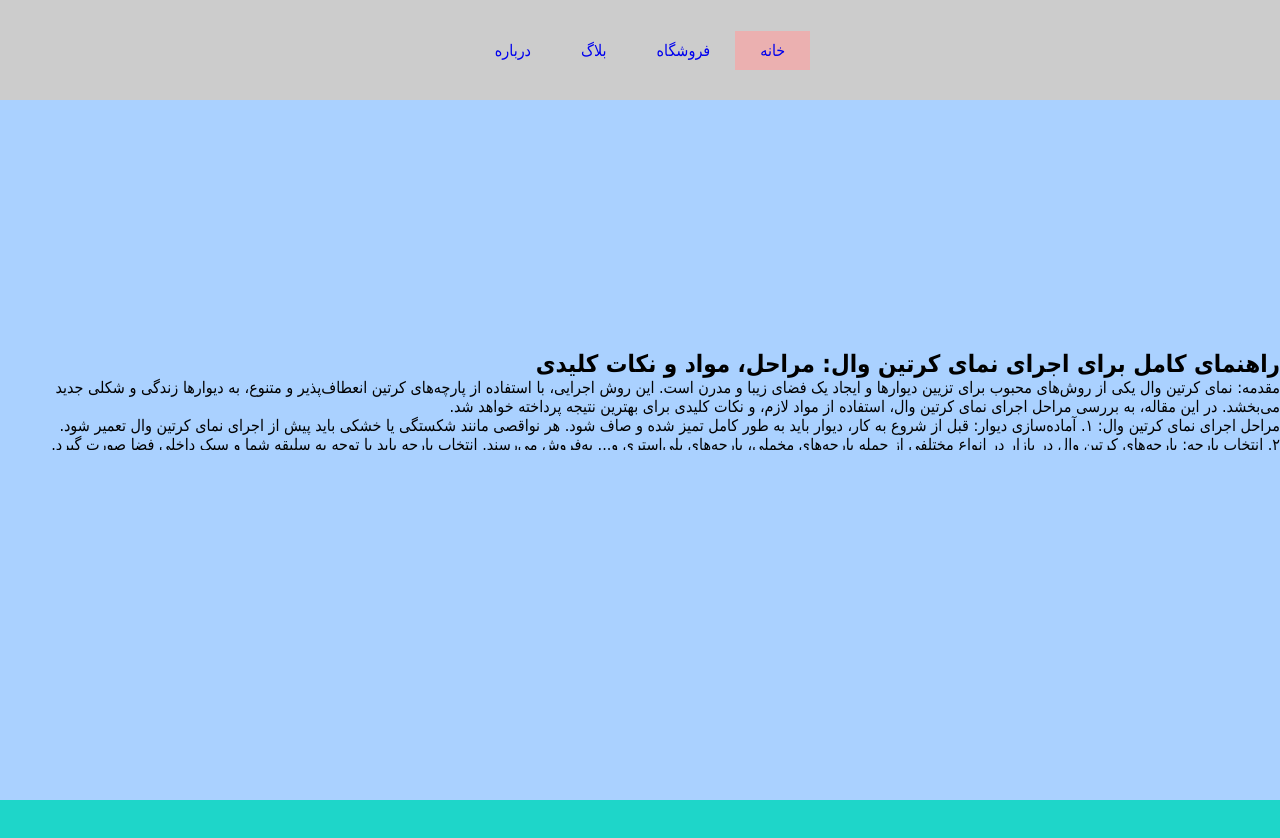
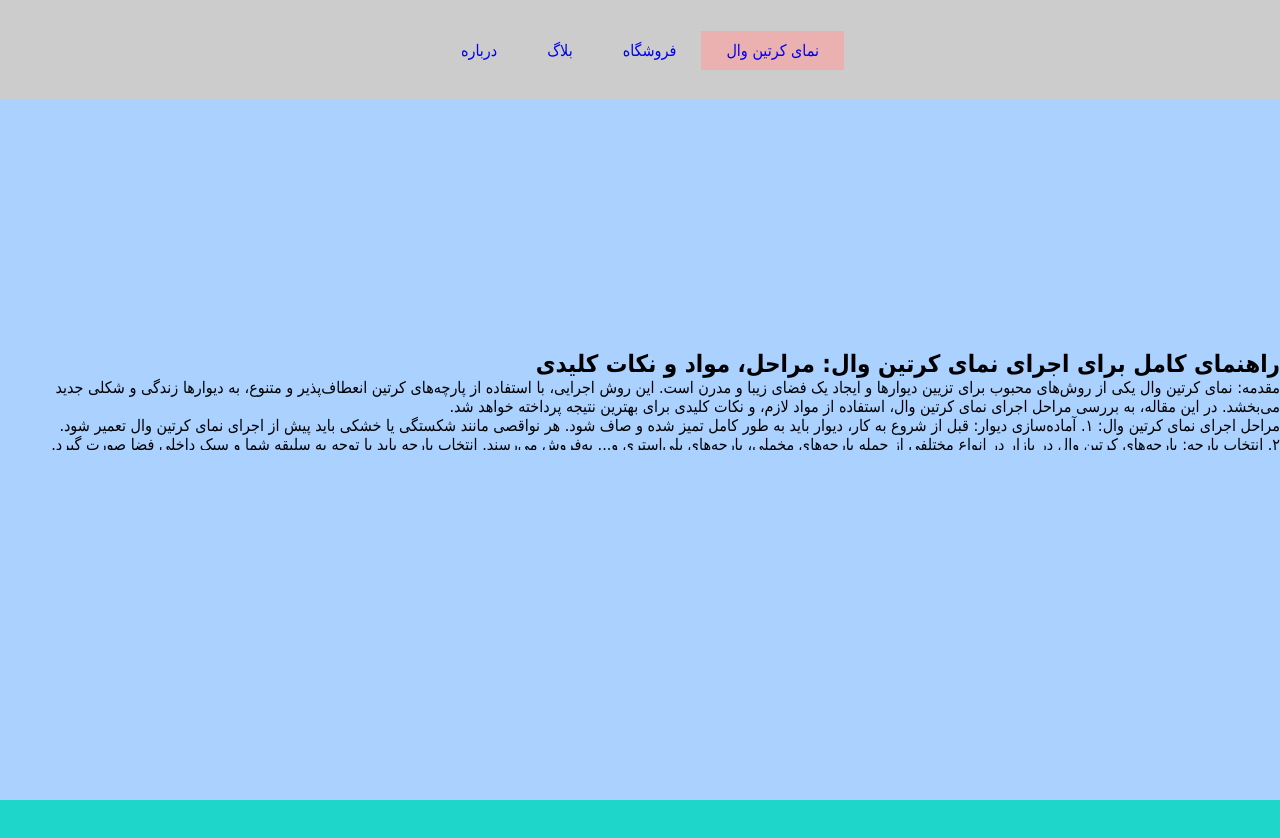
Before and after one commit to prshost/behsaznama, a plain HTML site: page index.html in a window 1280 px wide. Shown: the top 838 px of the page. Drawn offline with Linux system fonts and the light colour scheme.

Commit message:
Update index.html

```diff
--- a/index.html
+++ b/index.html
@@ -12,7 +12,7 @@
 
 <div class="nav">
     <ul>
-        <li class="active"><a href="#home">خانه</a></li>
+        <li class="active"><a href="#home">نمای کرتین وال</a></li>
         <li><a href="#shop">فروشگاه</a></li>
         <li><a href="#blog">بلاگ</a></li>
         <li><a href="#about">درباره</a></li>
```
